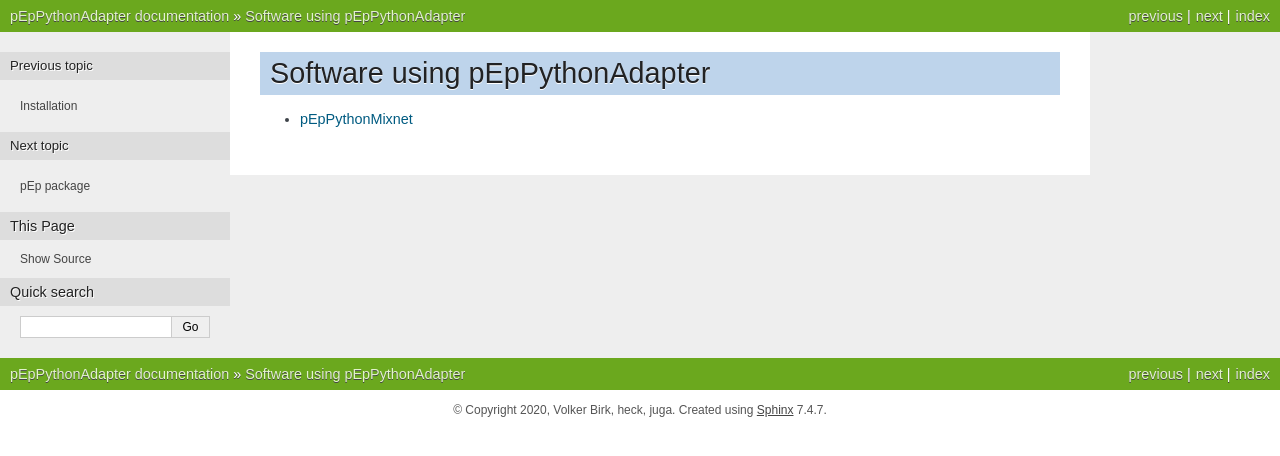
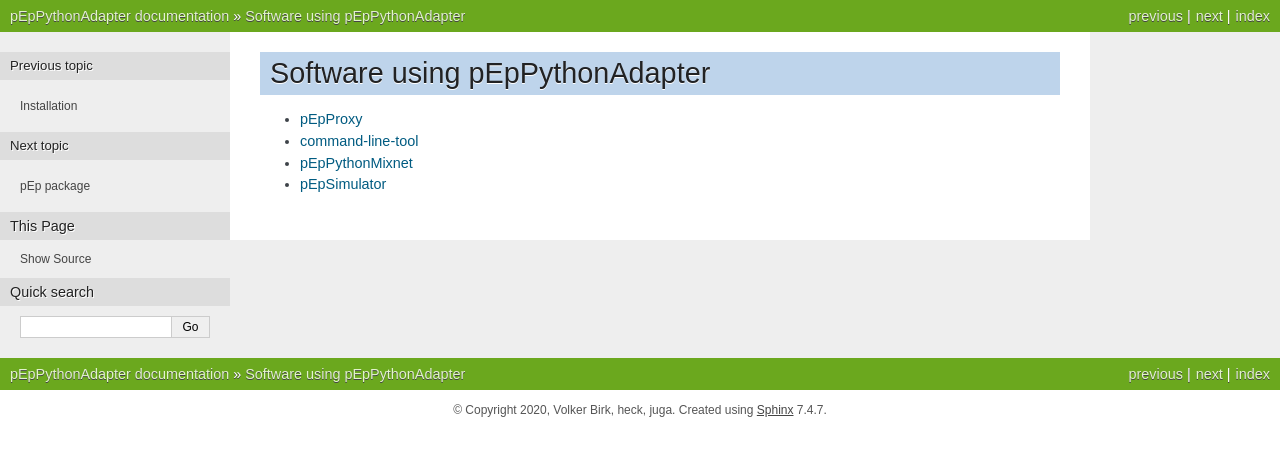
Before and after one commit to plancksecurity/foundation-planckPythonWrapper, a Sphinx documentation site: the page built from docs/source/software_using.rst, in a window 1280 px wide. Shown: the top 456 px of the page. Built offline with Sphinx 7.4.7, drawn with Linux system fonts in a browser that asks for light colours; the version number could not be read and is left out.

Commit message:
Software using pEpPythonAdapter

```diff
--- a/docs/source/software_using.rst
+++ b/docs/source/software_using.rst
@@ -1,4 +1,7 @@
 Software using pEpPythonAdapter
 ===============================
 
+- `pEpProxy <https://pep-security.lu/gitlab/marcel/pepproxy>`_
+- `command-line-tool <https://pep-security.lu/gitlab/enterprise-editon/command-line-tool>`_
 - `pEpPythonMixnet <https://gitea.pep.foundation/pEp.foundation/pEpPythonMixnet>`_
+- `pEpSimulator <URL???>`_
```
